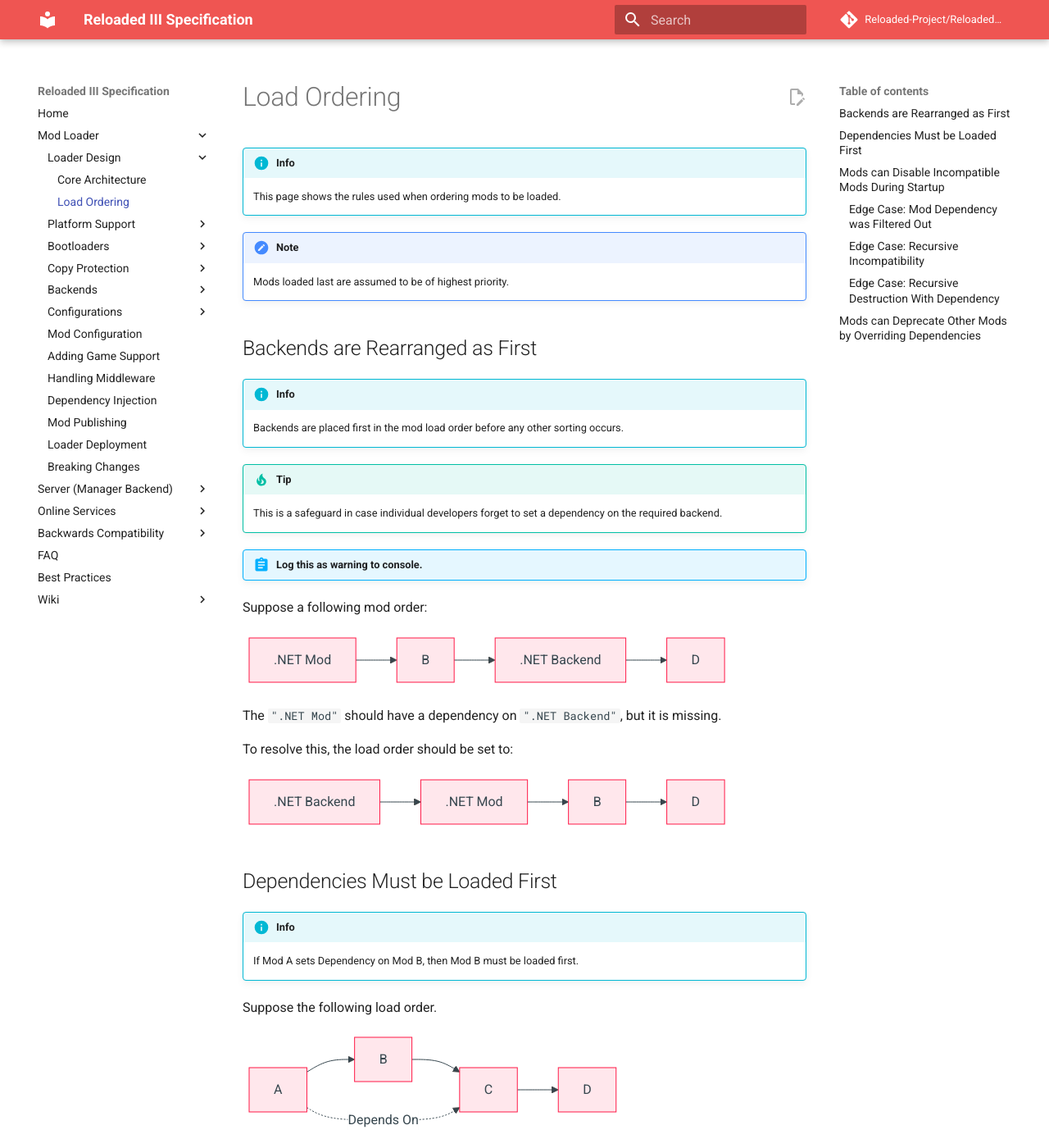
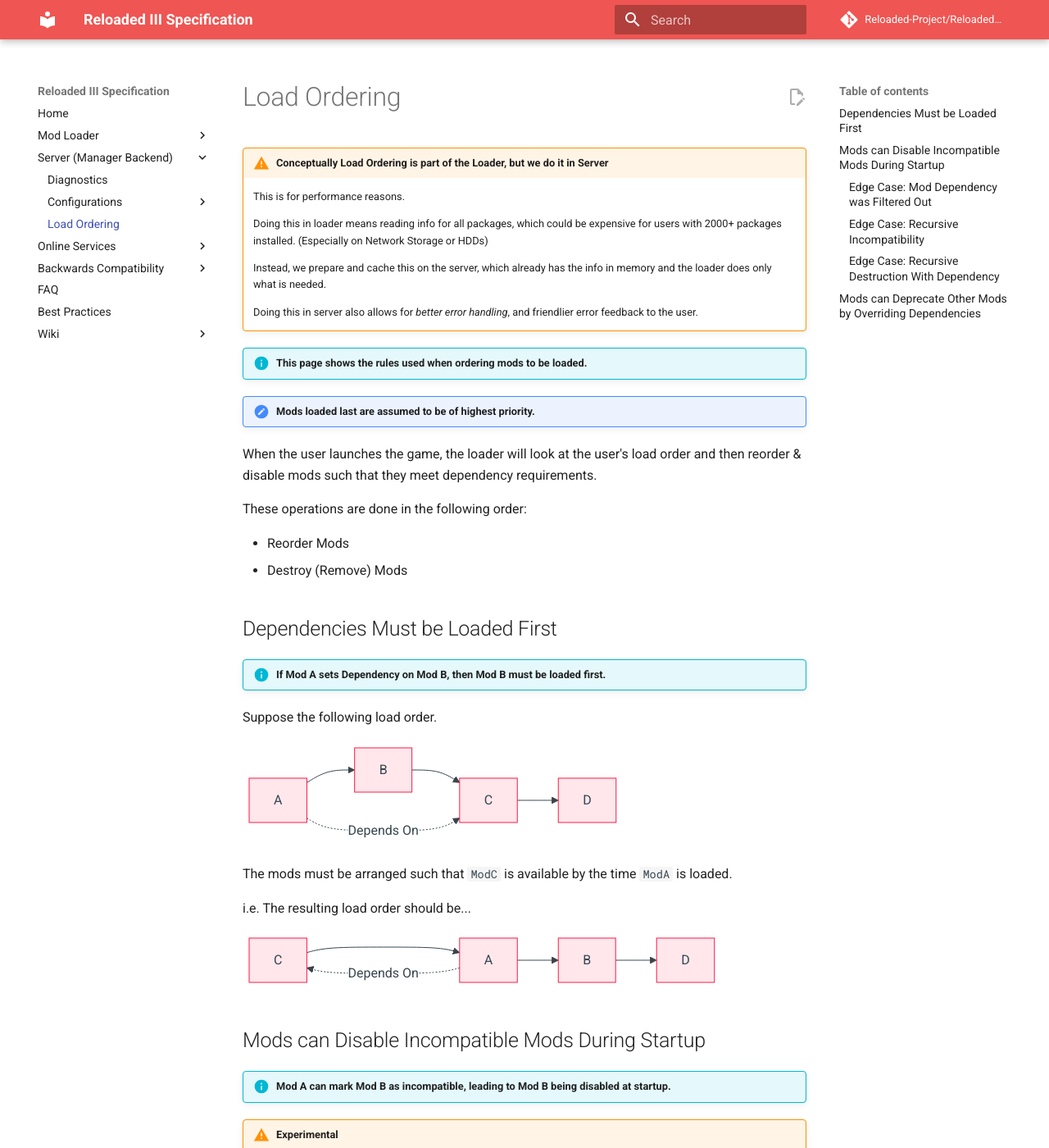
Before and after one commit to Reloaded-Project/Reloaded-III, an MkDocs documentation site: the page built from docs/Server/Load-Ordering.md, in a window 1280 px wide and 1400 px high. Shown: the whole window at 82% size. Built offline with MkDocs 1.6.1 and Material for MkDocs 9.7.7, drawn with Linux system fonts in a browser that asks for light colours; comment, search, counter and statistics services are not loaded; some of the changed text lies outside the part shown.

Commit message:
Improved: The 'Load Ordering' Documentation

````diff
--- a/docs/Loader/Load-Ordering.md
+++ b/docs/Server/Load-Ordering.md
@@ -1,50 +1,33 @@
 # Load Ordering
 
-!!! info
+!!! warning "Conceptually Load Ordering is part of the Loader, but we do it in Server"
 
-    This page shows the rules used when ordering mods to be loaded.
+    This is for performance reasons.
 
-!!! note
+    Doing this in loader means reading info for all packages, which could be expensive for
+    users with 2000+ packages installed. (Especially on Network Storage or HDDs)
 
-    Mods loaded last are assumed to be of highest priority.
+    Instead, we prepare and cache this on the server, which already has the info in memory
+    and the loader does only what is needed.
 
-## Backends are Rearranged as First
+    Doing this in server also allows for *better error handling*, and friendlier error
+    feedback to the user.
 
-!!! info
+!!! info "This page shows the rules used when ordering mods to be loaded."
 
-    Backends are placed first in the mod load order before any other sorting occurs.
+!!! note "Mods loaded last are assumed to be of highest priority."
 
-!!! tip
+When the user launches the game, the loader will look at the user's load order and then
+reorder & disable mods such that they meet dependency requirements.
 
-    This is a safeguard in case individual developers forget to set a dependency on the required backend.
+These operations are done in the following order:
 
-!!! abstract "Log this as warning to console."
-
-Suppose a following mod order:
-
-```mermaid
-flowchart LR
-    NetMod[".NET Mod"] --> B
-    B --> Backend[".NET Backend"]
-    Backend --> D
-```
-
-The `".NET Mod"` should have a dependency on `".NET Backend"`, but it is missing.
-
-To resolve this, the load order should be set to:
-
-```mermaid
-flowchart LR
-    Backend[".NET Backend"] --> NetMod[".NET Mod"]
-    NetMod --> B
-    B --> D
-```
+- Reorder Mods
+- Destroy (Remove) Mods
 
 ## Dependencies Must be Loaded First
 
-!!! info
-
-    If Mod A sets Dependency on Mod B, then Mod B must be loaded first.
+!!! info "If Mod A sets Dependency on Mod B, then Mod B must be loaded first."
 
 Suppose the following load order.
 
@@ -67,20 +50,18 @@ flowchart LR
     A --> B
     B --> D
 
-    A -. Depends On .-> C
+    A -. Depends On ..-> C
 ```
 
 ## Mods can Disable Incompatible Mods During Startup
 
-!!! info
-
-    Mod A can mark Mod B as incompatible, leading to Mod B being disabled at startup.
+!!! info "Mod A can mark Mod B as incompatible, leading to Mod B being disabled at startup."
 
 !!! warning "Experimental"
 
     This is intended with the purpose of disabling mods in known guaranteed game-breaking scenarios.
 
-!!! abstract "Log this as warning to console."
+!!! abstract "Log this as a warning."
 
 Consider the following scenario:
 
@@ -150,11 +131,9 @@ To handle error case; simply check if all dependencies are satisfied after doing
 
 ### Edge Case: Recursive Incompatibility
 
-!!! info
+!!! info "If Mod C disables Mod B which disables Mod A; Mod A should stay."
 
-    If Mod A disables Mod B which disables Mod C; Mod C should stay.
-
-!!! abstract "Log this case in console under 'info' level."
+!!! abstract "Log this using 'info' level."
 
 Consider the following:
 
@@ -164,8 +143,8 @@ flowchart LR
     A --> B
     B --> C
 
-    C -. Incompatible .-> B
-    B -. Incompatible .-> A
+    C -. Incompatible ..-> B
+    B -. Incompatible ..-> A
 ```
 
 If higher priority `Mod C` marks `Mod B` as incompatible, `Mod A` can stay as it is no longer incompatible.
@@ -182,14 +161,14 @@ flowchart LR
 
 !!! info
 
-    If Mod A disables Mod B which depends on Mod C; **BUT** Mod C was not part of original group of mods to load, discard Mod C too.
+    If Mod C disables Mod B which depends on Mod A; **BUT** Mod A was not part of original group of mods to load, discard Mod A too.
 
-!!! abstract "Log this case in console under 'info' level."
+!!! abstract "Log this under 'info' level."
 
 ```mermaid
 flowchart LR
     %% Define
-    A -- Via Dependency --> B
+    A -. Via Dependency .-> B
     B --> C
 
     C -. Incompatible .-> B
@@ -214,7 +193,7 @@ flowchart LR
     This is intended to allow communities to pick up the work if a maintainer of one critical dependency goes missing;
     however risks the possibility of abuse. This should be seen as last resort.
 
-!!! abstract "Log this as warning to console."
+!!! abstract "Log this as warning."
 
 ```mermaid
 flowchart LR
--- a/mkdocs.yml
+++ b/mkdocs.yml
@@ -55,9 +55,7 @@ theme:
 nav:
   - Home: index.md
   - Mod Loader:
-      - Loader Design:
-          - Core Architecture: Loader/Core-Architecture.md
-          - Load Ordering: Loader/Load-Ordering.md
+      - Core Architecture: Loader/Core-Architecture.md
       - Platform Support:
           - About: Loader/Platforms/About.md
           - Windows: Loader/Platforms/Windows.md
@@ -92,6 +90,7 @@ nav:
     - Diagnostics: Server/Diagnostics.md
     - Configurations:
         - App Metadata: Server/Configurations/App-Metadata.md
+    - Load Ordering: Server/Load-Ordering.md
 
   - Online Services:
       - Community Repository: Services/Community-Repository.md
````
Also changed, not shown: docs/Loader/Core-Architecture.md (+1 -1 lines).
